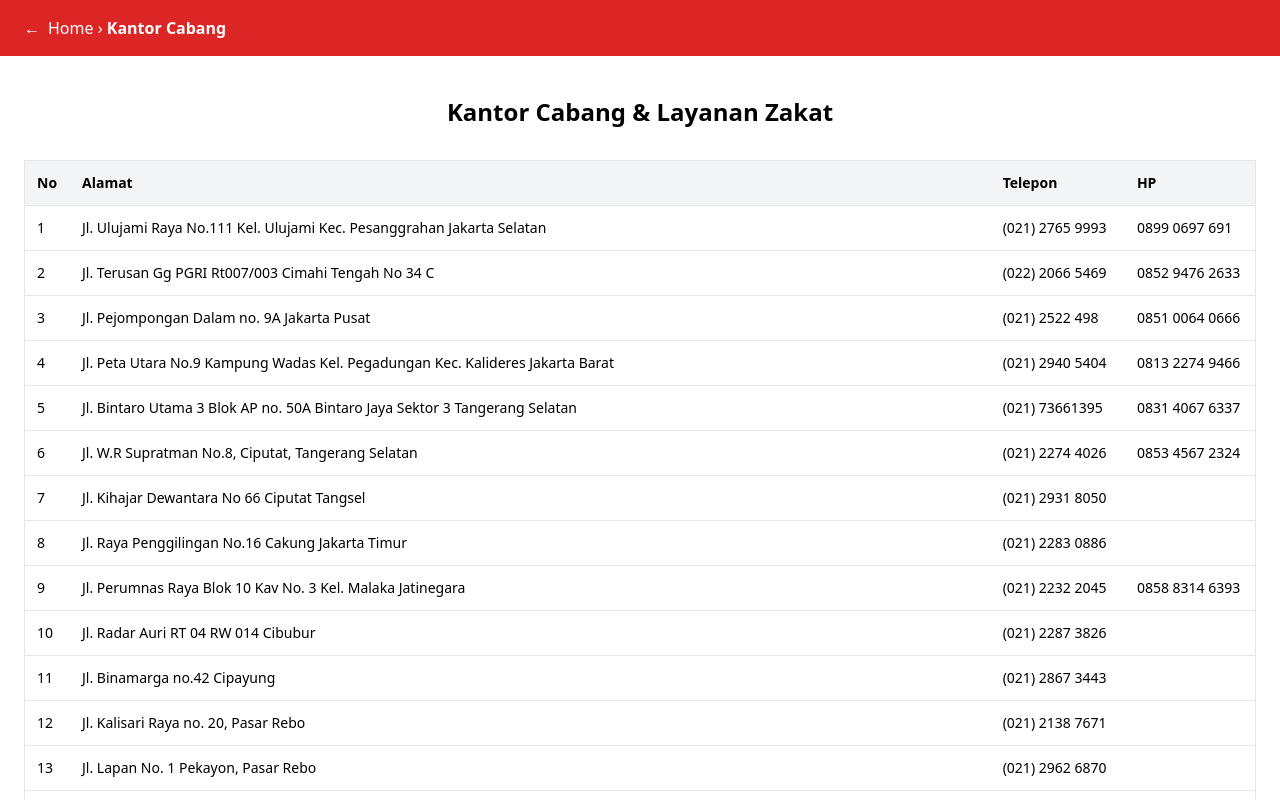
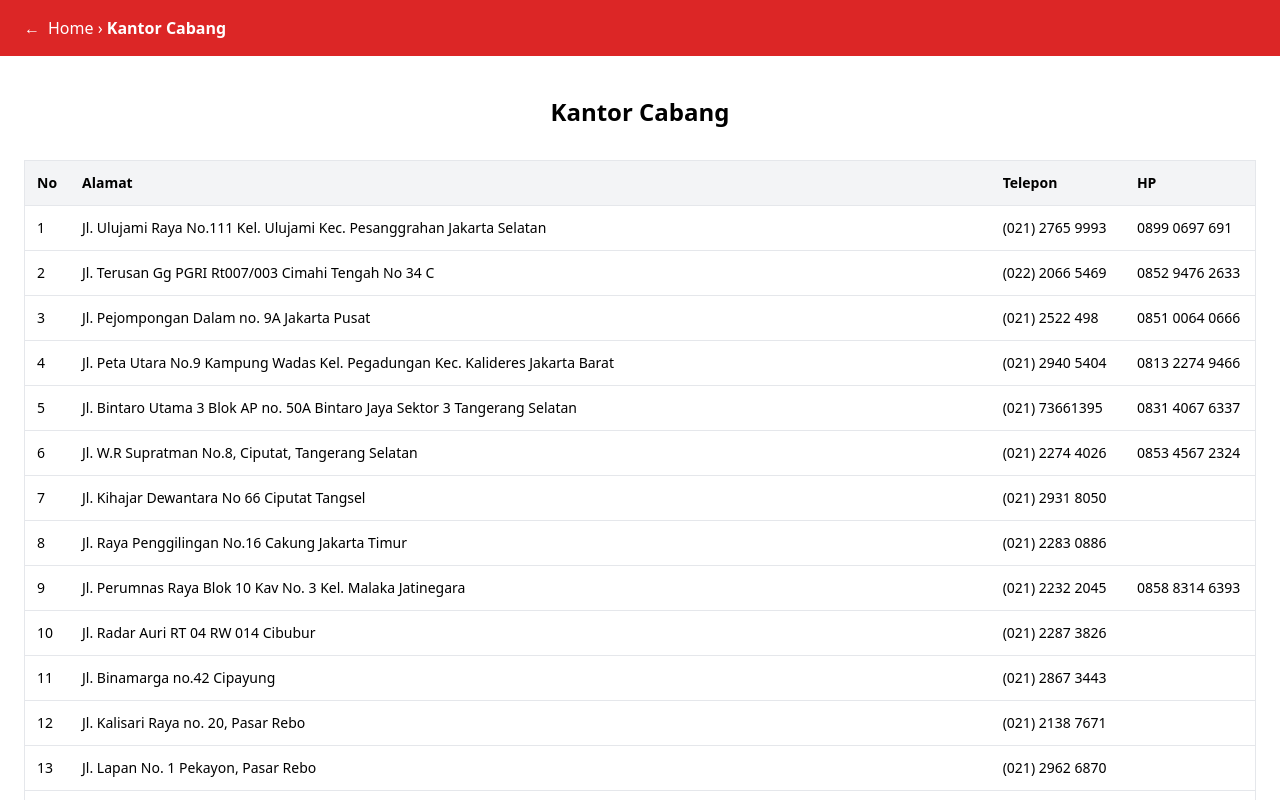
Before and after one commit to parulian56/mizan-amanahh, a Nuxt app in the folder front-end/: page /kantorcabang in a window 1280 px wide. Shown: the top 800 px of the page. Built offline with nearby package versions, Linux system fonts and the light colour scheme.

Commit message:
jhnjkbui

```diff
--- a/front-end/pages/kantorcabang.vue
+++ b/front-end/pages/kantorcabang.vue
@@ -10,7 +10,7 @@
     <!-- Content -->
     <main class="container mx-auto px-6 py-10">
       <!-- Judul -->
-      <h2 class="text-2xl font-bold text-center mb-8">Kantor Cabang & Layanan Zakat</h2>
+      <h2 class="text-2xl font-bold text-center mb-8">Kantor Cabang</h2>
 
       <!-- Tabel -->
       <div class="overflow-x-auto">
```
